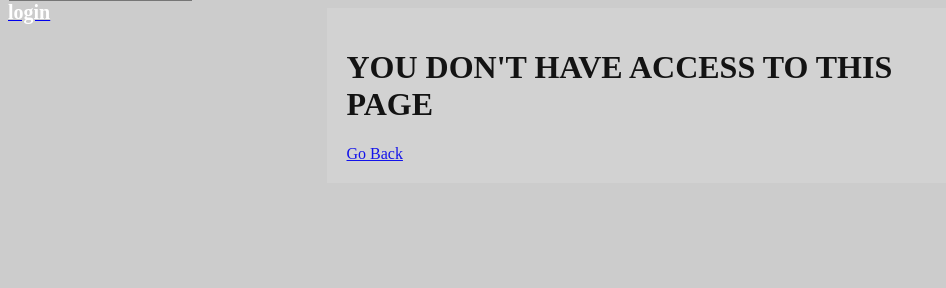
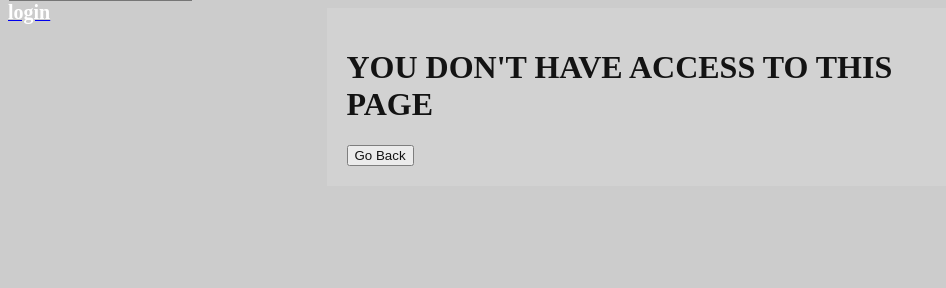
Before and after one commit to ethanray123/Channelfix-Internship, a Django app: template stream/templates/stream/stream_confirm_delete.html in a window 1280 px wide. Shown: the part 80-368 px from the top of the page, without its empty margins (0-946 px from the left). Run offline with Django 3.2, Linux system fonts and the light colour scheme; the template is opened without the code that fills it, so the values that code supplies are empty; parts of the project's set-up code (start-up, migrations or seed data) failed here and were passed over; some libraries are stand-ins or nearby versions.

Commit message:
modified form-template and stream_confirm delete to fit semantic ui

```diff
--- a/stream/templates/stream/stream_confirm_delete.html
+++ b/stream/templates/stream/stream_confirm_delete.html
@@ -32,15 +32,19 @@
               </h3>
               <hr>
               <div>
-    			         <button type="submit" class="ui red button">Remove</button>
-                        <a href="{% url 'stream:lobby_detailview' object.lobby.id %}" class="ui button">Cancel</a>
+                  <button type="submit" class="ui red button">Yes</button>
+                  <a href="{% url 'stream:lobby_detailview' object.lobby.id %}">
+                      <button class="ui button">No</button>
+                  </a>
               </div>
           </form>
         </div>
     </div>
   {% else %}
-        <h1>YOU DON'T HAVE ACCESS TO THIS PAGE</h1>
-        <a href="{% url 'stream:lobby_detailview' object.lobby.id %}" class="ui red button" class="ui button">Go Back</a>
+    <h1 class="ui header">YOU DON'T HAVE ACCESS TO THIS PAGE</h1>
+    <a href="{% url 'stream:lobby_detailview' object.lobby.id %}" class="ui red button" class="ui button">
+      <button class="ui button">Go Back</button>
+    </a>
   {% endif %}
 </div>
 {% endblock content %}
```
Also changed, not shown: stream/templates/stream/form-template.html (+10 -6 lines). Lines whose indentation alone changed are shown as unchanged.
